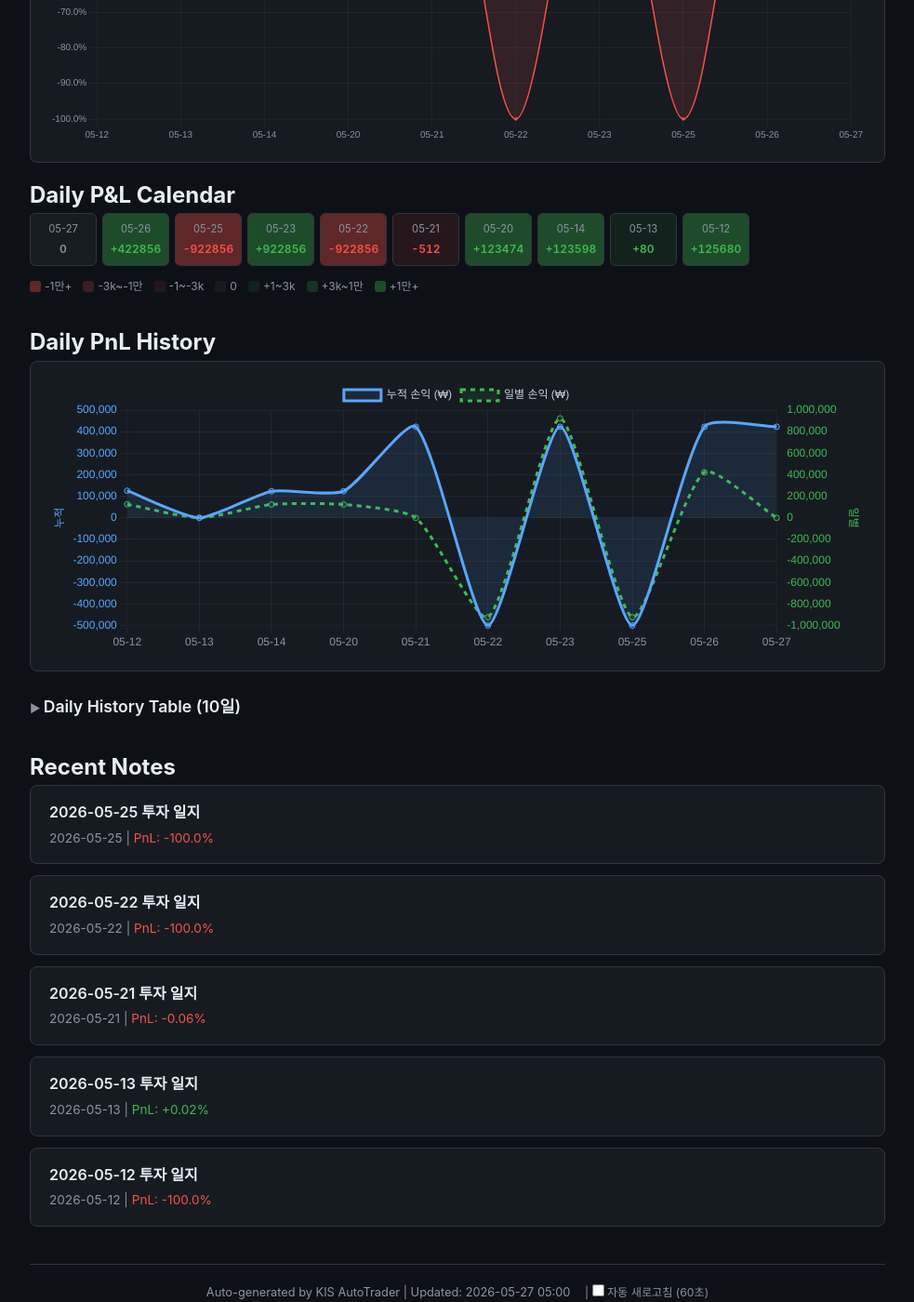
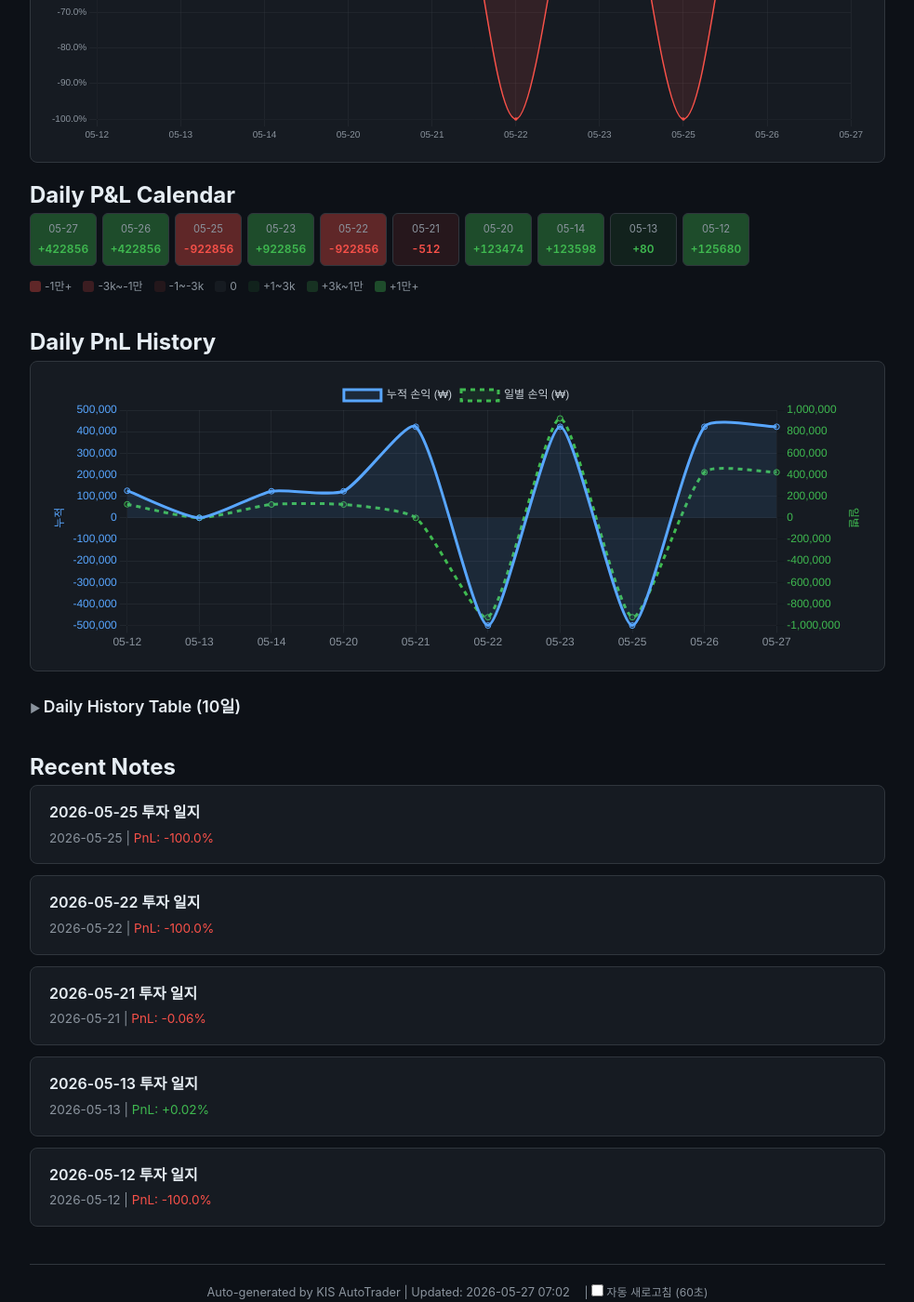
Before and after one commit to BudongJW/kis-trading-journal, a Jekyll site: the page built from index.html, in a window 1280 px wide and 1400 px high, scrolled down 2805 px. Shown: the whole window at 93% size, without its empty margins (148-1131 px from the left). Built offline with Jekyll 4.4.1, drawn with Linux system fonts in a browser that asks for light colours; nearby versions of some CDN libraries.

Commit message:
auto: US night update 07:02

```diff
--- a/_data/portfolio.json
+++ b/_data/portfolio.json
@@ -1,5 +1,5 @@
 {
-  "updated_at": "2026-05-27T05:00:44.130649",
+  "updated_at": "2026-05-27T07:02:06.847794",
   "initial_capital": 500000,
   "cash": 922856,
   "holdings": [],
@@ -167,7 +167,7 @@
       "total_value": 922856,
       "cash": 922856,
       "holdings_value": 0,
-      "day_pnl": 0,
+      "day_pnl": 422856,
       "cumul_pnl": 422856,
       "regime": "up",
       "hmm_state": "bull",
```
